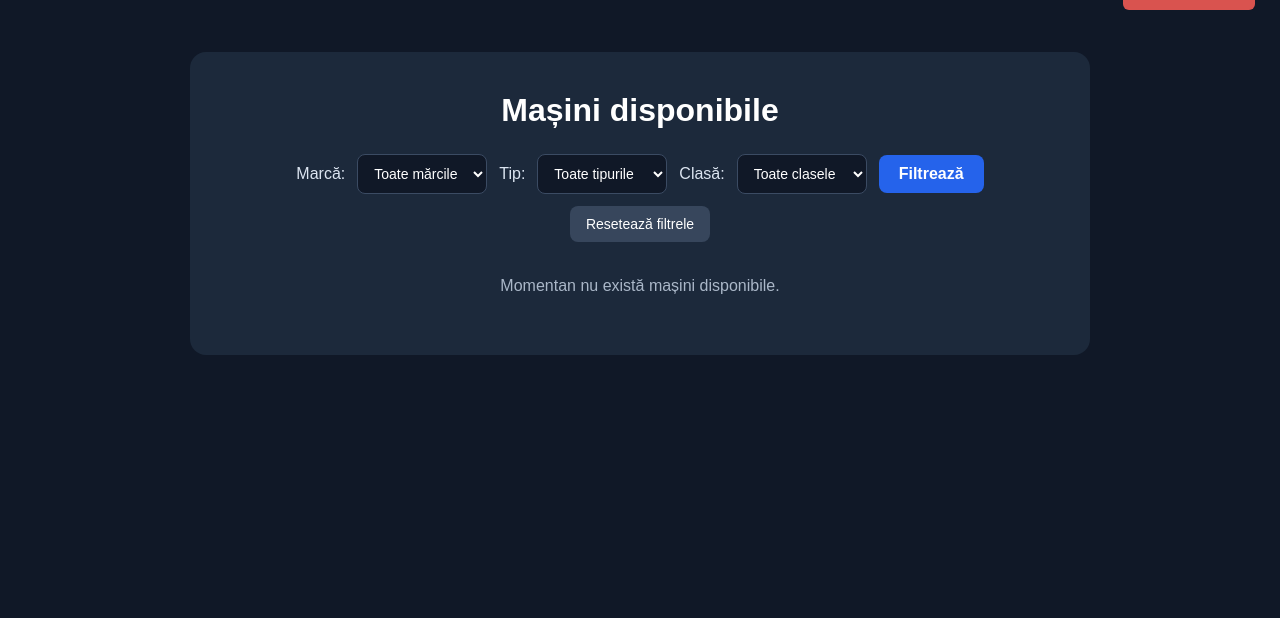
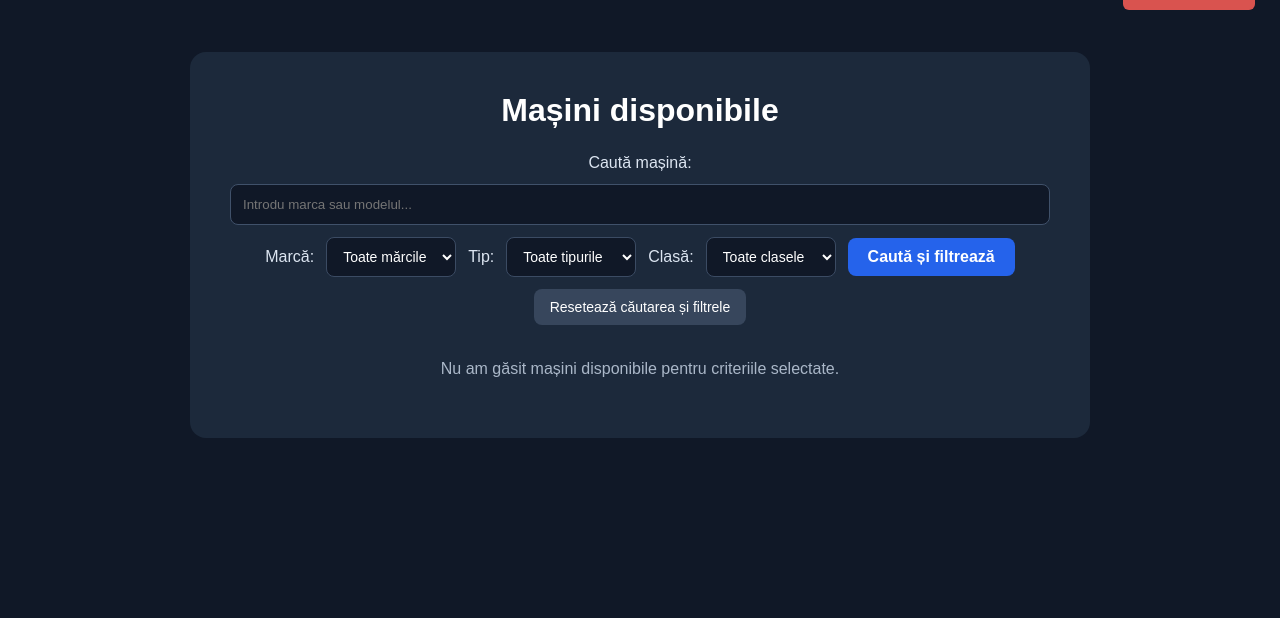
Before and after one commit to GeorgianaBejoiu/RentACar, a Django app: template aplicatie/templates/aplicatie/masini.html in a window 1280 px wide. Shown: the part 48-666 px from the top of the page. Run offline with Django 5.2, Linux system fonts and the light colour scheme; the template is opened without the code that fills it, so the values that code supplies are empty.

Commit message:
Add car search by brand and model

```diff
--- a/aplicatie/templates/aplicatie/masini.html
+++ b/aplicatie/templates/aplicatie/masini.html
@@ -21,8 +21,20 @@
 
         <h1>Mașini disponibile</h1>
 
+        <!-- Formular de căutare și filtrare -->
         <form method="get" class="filters-form">
 
+            <!-- Căutare după marcă sau model -->
+            <label for="q">Caută mașină:</label>
+            <input
+                type="text"
+                name="q"
+                id="q"
+                placeholder="Introdu marca sau modelul..."
+                value="{{ request.GET.q|default:'' }}"
+            >
+
+            <!-- Filtrare după marcă -->
             <label for="marca">Marcă:</label>
             <select name="marca" id="marca">
                 <option value="">Toate mărcile</option>
@@ -34,6 +46,7 @@
                 {% endfor %}
             </select>
 
+            <!-- Filtrare după tip -->
             <label for="tip">Tip:</label>
             <select name="tip" id="tip">
                 <option value="">Toate tipurile</option>
@@ -45,6 +58,7 @@
                 {% endfor %}
             </select>
 
+            <!-- Filtrare după clasă -->
             <label for="clasa">Clasă:</label>
             <select name="clasa" id="clasa">
                 <option value="">Toate clasele</option>
@@ -56,14 +70,15 @@
                 {% endfor %}
             </select>
 
-            <button type="submit">Filtrează</button>
+            <button type="submit">Caută și filtrează</button>
 
             <a href="{% url 'lista_masini' %}">
-                Resetează filtrele
+                Resetează căutarea și filtrele
             </a>
 
         </form>
 
+        <!-- Afișarea mașinilor -->
         {% if masini %}
 
             <div class="cars-grid">
@@ -73,9 +88,11 @@
                     <div class="login-card">
 
                         {% if masina.imagine %}
-                            <img src="{{ masina.imagine.url }}"
-                                 alt="{{ masina.marca }} {{ masina.model }}"
-                                 class="car-image">
+                            <img
+                                src="{{ masina.imagine.url }}"
+                                alt="{{ masina.marca }} {{ masina.model }}"
+                                class="car-image"
+                            >
                         {% endif %}
 
                         <h2>{{ masina.marca }} {{ masina.model }}</h2>
@@ -92,8 +109,10 @@
                             <strong>Preț:</strong> {{ masina.pret_ora }} RON/oră
                         </p>
 
-                        <a href="{% url 'detalii_masina' masina.id_masina %}"
-                           class="back-link">
+                        <a
+                            href="{% url 'detalii_masina' masina.id_masina %}"
+                            class="back-link"
+                        >
                             Vezi detalii
                         </a>
 
@@ -105,7 +124,7 @@
 
         {% else %}
 
-            <p>Momentan nu există mașini disponibile.</p>
+            <p>Nu am găsit mașini disponibile pentru criteriile selectate.</p>
 
         {% endif %}
 
```
Also changed, not shown: aplicatie/views.py (+9 -0 lines).
